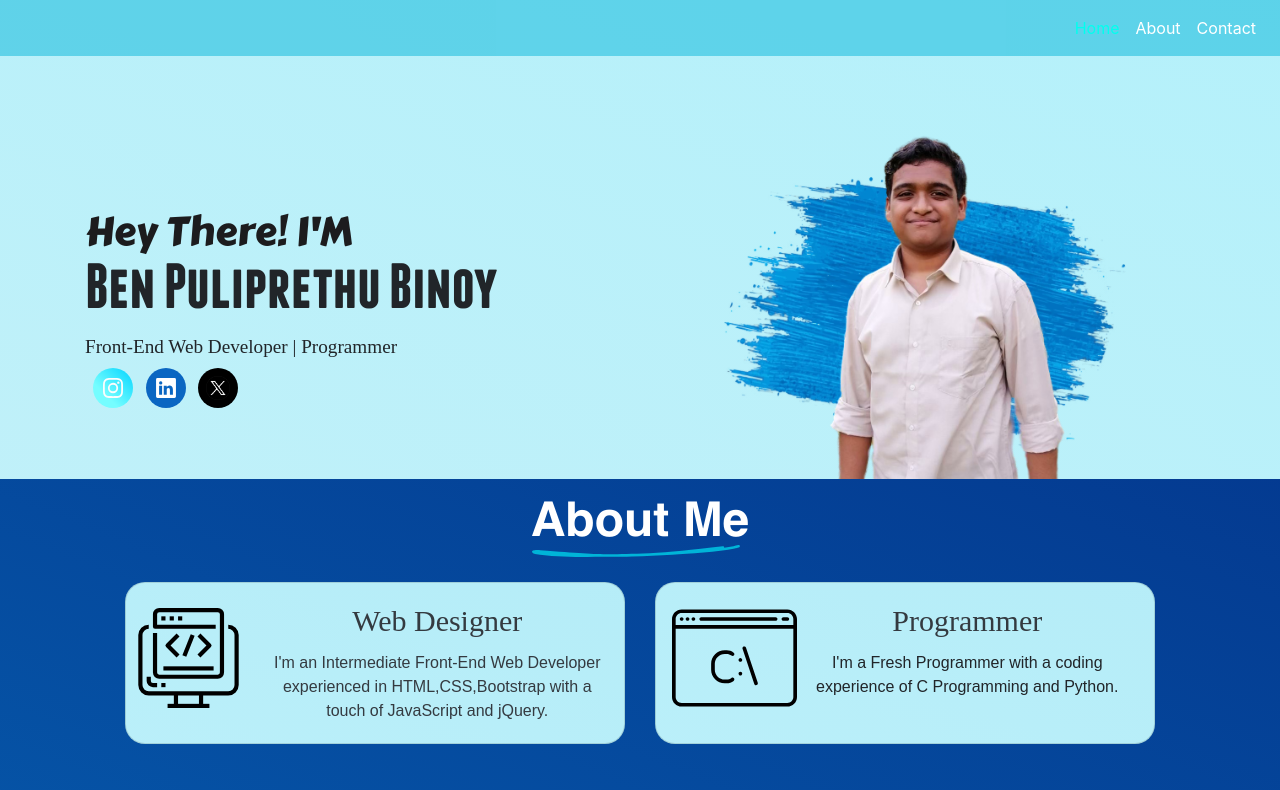
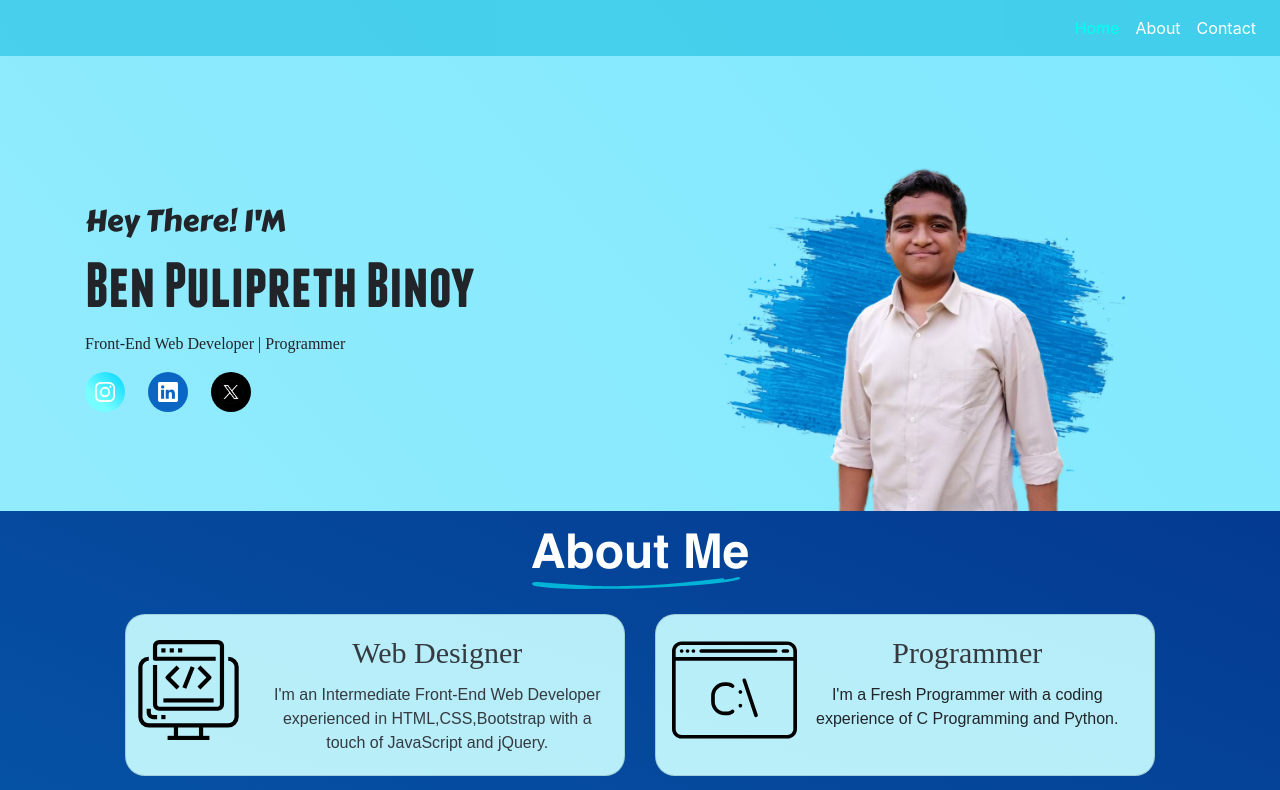
Before and after one commit to prodevben/web, a plain HTML site: page index.html in a window 1280 px wide. Shown: the top 790 px of the page. Drawn offline with nearby package versions, Linux system fonts and the light colour scheme; a web font is replaced by a local one.

Commit message:
Update index.html

```diff
--- a/index.html
+++ b/index.html
@@ -38,18 +38,15 @@
     </div>
   </header>
 
-  <section class="section-myself" id="H-s" style="background-color: #caf0f8ca;">
+  <section style="padding-top: 4em; " id="H-s" >
         <div class="container">
-      <div class="row">
-        <div class="col-md-6 col-12" style="padding-top: 12rem;">
-          <h2>Hey There! I'M</h2>
-          <h1>Ben Puliprethu Binoy</h1>
-          <p style="font-family: para1; font-size: 1.2rem;">Front-End Web Developer | Programmer </p>
-        </div>
-        <div class="col-md-6 ">
-          <img src="pictures/heading.png" class="img-fluid mt-7rem ">
-        </div>
-        <div class="col-md-6 col-12" style="position: absolute; margin-top: 23rem;margin-left: 0.5rem;">
+            <div class="row align-items-center">
+                <div class="col-md-6">
+    <h1 class="pt-4 t-eff" style="font-family:franchise;"><span class="t-effect" style="font-size: 30px; font-family: tex5;">Hey There! I'M</span> <br> Ben Pulipreth Binoy</h1>
+    <blockquote class="blackquote">
+    <p style="font-family: para1; font-size: 1rem;">Front-End Web Developer | Programmer</p>
+    </blockquote>
+    <div class="col-md-6" style="display: flex; gap: 15px; margin-left: -15px;">
       <button id="instagramButton">
         <img class="img-fluid" style="height: 1.5rem; width: 1.5rem;  position: absolute;margin-top: -0.75rem;margin-left: -0.75rem;" src="svg/instagram (1).svg">
       </button>
@@ -60,6 +57,12 @@
         <img class="img-fluid" style="height: 1.5rem; width: 1.5rem;  position: absolute;margin-top: -0.75rem;margin-left: -0.75rem;" src="svg/twitter-x-logo-0339F999CF-seeklogo.com.png">
       </button>
     </div>
+                </div>
+                <div class="col-md-6" style="pointer-events: none;">
+                    <img src="pictures/heading.png" class="img-fluid" style="margin-top: -5rem;" >
+                </div>
+
+
             </div>
         </div>
     </section>
```
Lines whose indentation alone changed are shown as unchanged.
